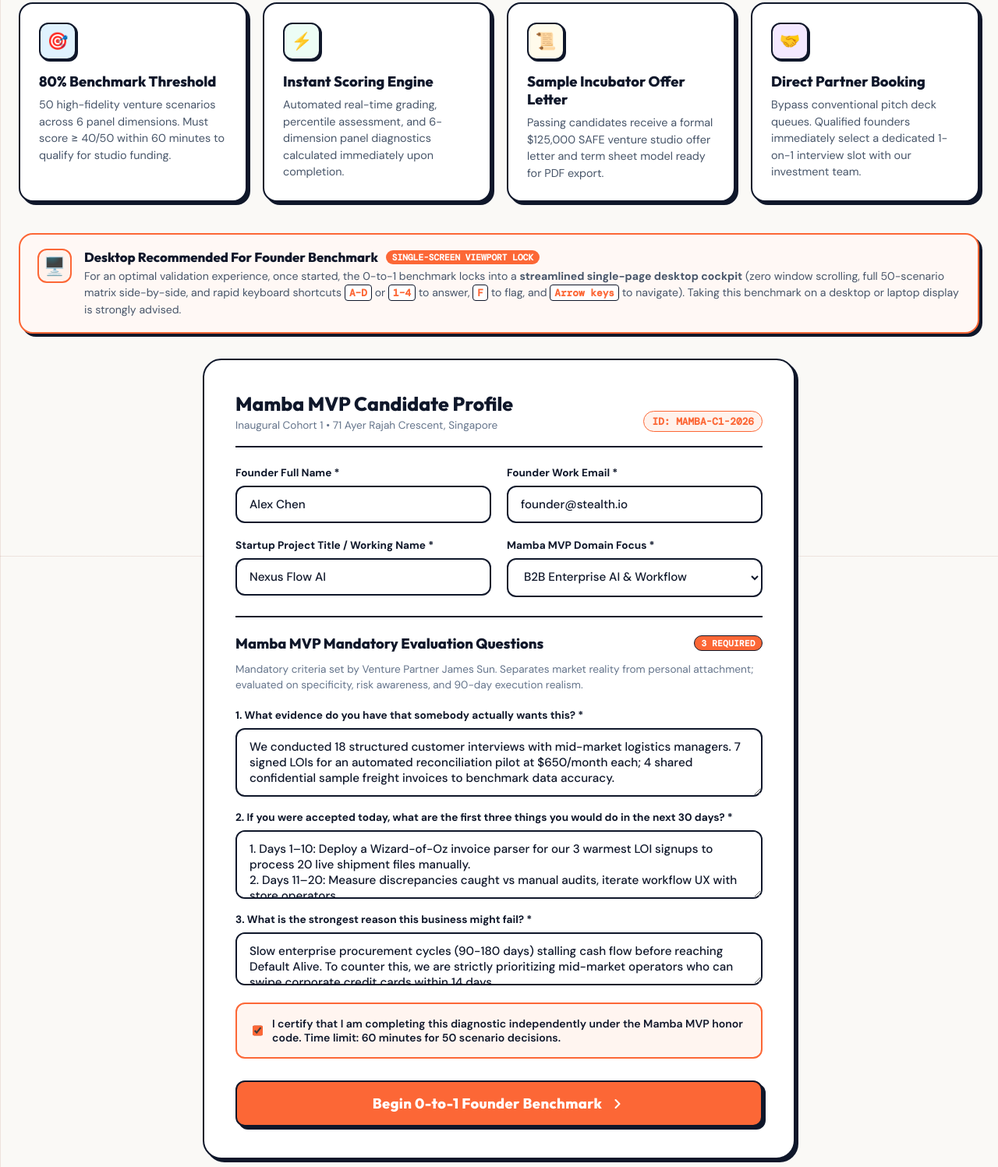
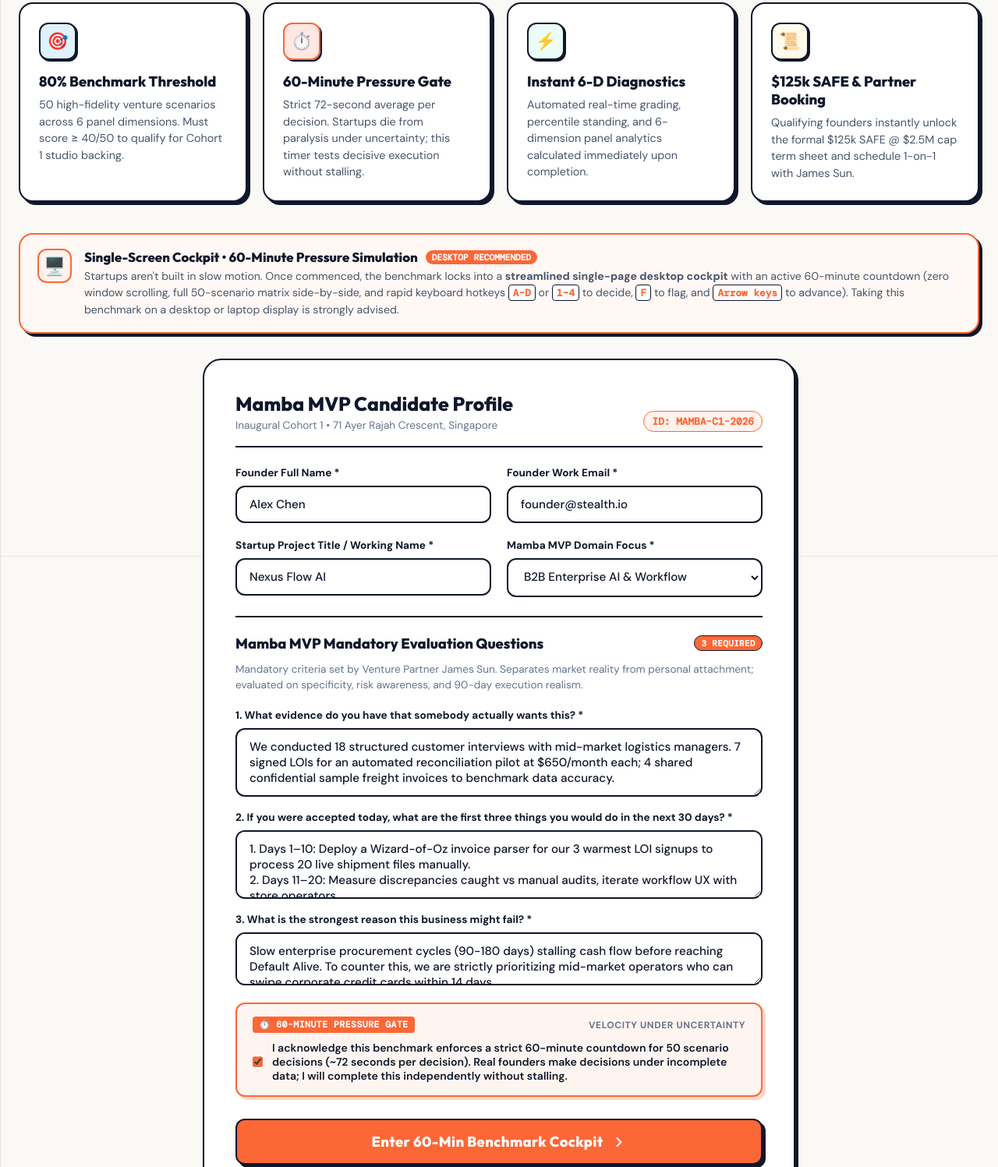
Before and after one commit to evecount/mvp_program, a plain HTML site: page index.html in a window 1280 px wide. Shown: the part 887-2384 px from the top of the page at 78% size. Drawn offline with nearby package versions, Linux system fonts and the light colour scheme; a web font is replaced by a local one.

Commit message:
refactor: scrub proctoring terminology and frame 60-min timer as real-time pressure gate

```diff
--- a/css/style.css
+++ b/css/style.css
@@ -828,12 +828,40 @@ body.exam-mode .header-nav-links {
   box-shadow: 0 0 0 3px var(--accent-orange-shadow);
 }
 
-.proctor-checklist {
+.pressure-pledge-box {
   background: var(--bg-tint-orange);
   border: 2px solid var(--accent-orange);
   border-radius: var(--radius-md);
   padding: 16px 20px;
   margin-bottom: 28px;
+  box-shadow: 4px 4px 0px rgba(252, 103, 54, 0.25);
+}
+
+.pledge-tag-row {
+  display: flex;
+  align-items: center;
+  justify-content: space-between;
+  margin-bottom: 10px;
+}
+
+.pledge-badge {
+  display: inline-block;
+  background: var(--accent-orange);
+  color: #fff;
+  font-family: var(--font-mono);
+  font-size: 0.72rem;
+  font-weight: 800;
+  padding: 3px 8px;
+  border-radius: 4px;
+  letter-spacing: 0.04em;
+}
+
+.pledge-sub {
+  font-size: 0.75rem;
+  font-weight: 700;
+  color: var(--text-muted);
+  text-transform: uppercase;
+  letter-spacing: 0.05em;
 }
 
 .checkbox-label {
@@ -887,7 +915,7 @@ body.exam-mode .header-nav-links {
 }
 
 /* ==========================================================================
-   SCREEN 2: The Proctored Examination Room
+   SCREEN 2: The 0-to-1 Founder Benchmark Cockpit
    ========================================================================== */
 .exam-layout {
   display: grid;
--- a/index.html
+++ b/index.html
@@ -23,7 +23,7 @@
   <div class="grid-overlay"></div>
 
   <div class="app-wrapper">
-    <!-- Top Proctored Header Bar -->
+    <!-- Top Studio Header Bar -->
     <header class="studio-header">
       <a href="#" class="brand-badge" onclick="location.reload(); return false;">
         <div class="brand-logo-icon">VS</div>
@@ -145,25 +145,25 @@
           <div class="rule-card">
             <div class="rule-icon cyan">🎯</div>
             <h3>80% Benchmark Threshold</h3>
-            <p>50 high-fidelity venture scenarios across 6 panel dimensions. Must score ≥ 40/50 within 60 minutes to qualify for studio funding.</p>
+            <p>50 high-fidelity venture scenarios across 6 panel dimensions. Must score ≥ 40/50 to qualify for Cohort 1 studio backing.</p>
+          </div>
+
+          <div class="rule-card">
+            <div class="rule-icon orange" style="background: rgba(252, 103, 54, 0.15); border: 2px solid var(--accent-orange); color: var(--accent-orange);">⏱️</div>
+            <h3>60-Minute Pressure Gate</h3>
+            <p>Strict 72-second average per decision. Startups die from paralysis under uncertainty; this timer tests decisive execution without stalling.</p>
           </div>
 
           <div class="rule-card">
             <div class="rule-icon emerald">⚡</div>
-            <h3>Instant Scoring Engine</h3>
-            <p>Automated real-time grading, percentile assessment, and 6-dimension panel diagnostics calculated immediately upon completion.</p>
+            <h3>Instant 6-D Diagnostics</h3>
+            <p>Automated real-time grading, percentile standing, and 6-dimension panel analytics calculated immediately upon completion.</p>
           </div>
 
           <div class="rule-card">
             <div class="rule-icon gold">📜</div>
-            <h3>Sample Incubator Offer Letter</h3>
-            <p>Passing candidates receive a formal $125,000 SAFE venture studio offer letter and term sheet model ready for PDF export.</p>
-          </div>
-
-          <div class="rule-card">
-            <div class="rule-icon purple">🤝</div>
-            <h3>Direct Partner Booking</h3>
-            <p>Bypass conventional pitch deck queues. Qualified founders immediately select a dedicated 1-on-1 interview slot with our investment team.</p>
+            <h3>$125k SAFE & Partner Booking</h3>
+            <p>Qualifying founders instantly unlock the formal $125k SAFE @ $2.5M cap term sheet and schedule 1-on-1 with James Sun.</p>
           </div>
         </div>
 
@@ -172,11 +172,11 @@
           <div class="advisory-icon-box">🖥️</div>
           <div class="advisory-body">
             <div class="advisory-header-row">
-              <span class="advisory-title">Desktop Recommended For Founder Benchmark</span>
-              <span class="advisory-tag">Single-Screen Viewport Lock</span>
+              <span class="advisory-title">Single-Screen Cockpit • 60-Minute Pressure Simulation</span>
+              <span class="advisory-tag">Desktop Recommended</span>
             </div>
             <p class="advisory-text">
-              For an optimal validation experience, once started, the 0-to-1 benchmark locks into a <strong>streamlined single-page desktop cockpit</strong> (zero window scrolling, full 50-scenario matrix side-by-side, and rapid keyboard shortcuts <code>A–D</code> or <code>1–4</code> to answer, <code>F</code> to flag, and <code>Arrow keys</code> to navigate). Taking this benchmark on a desktop or laptop display is strongly advised.
+              Startups aren't built in slow motion. Once commenced, the benchmark locks into a <strong>streamlined single-page desktop cockpit</strong> with an active 60-minute countdown (zero window scrolling, full 50-scenario matrix side-by-side, and rapid keyboard hotkeys <code>A–D</code> or <code>1–4</code> to decide, <code>F</code> to flag, and <code>Arrow keys</code> to advance). Taking this benchmark on a desktop or laptop display is strongly advised.
             </p>
           </div>
         </div>
@@ -255,15 +255,19 @@
               </div>
             </div>
 
-            <div class="proctor-checklist">
+            <div class="pressure-pledge-box">
+              <div class="pledge-tag-row">
+                <span class="pledge-badge">⏱️ 60-MINUTE PRESSURE GATE</span>
+                <span class="pledge-sub">Velocity Under Uncertainty</span>
+              </div>
               <label class="checkbox-label">
                 <input type="checkbox" id="cand-agree" required checked>
-                <span>I certify that I am completing this diagnostic independently under the Mamba MVP honor code. Time limit: 60 minutes for 50 scenario decisions.</span>
+                <span>I acknowledge this benchmark enforces a strict 60-minute countdown for 50 scenario decisions (~72 seconds per decision). Real founders make decisions under incomplete data; I will complete this independently without stalling.</span>
               </label>
             </div>
 
             <button type="submit" class="cta-button" id="btn-start-exam">
-              <span>Begin 0-to-1 Founder Benchmark</span>
+              <span>Enter 60-Min Benchmark Cockpit</span>
               <svg width="20" height="20" viewBox="0 0 24 24" fill="none" stroke="currentColor" stroke-width="2.5" stroke-linecap="round" stroke-linejoin="round">
                 <polyline points="9 18 15 12 9 6"></polyline>
               </svg>
@@ -317,7 +321,7 @@
               <ul class="audience-feature-list">
                 <li>Real-world case studies of pre-seed failure modes</li>
                 <li>Guest lectures by General Partners and EIRs</li>
-                <li>Access to the 50-Question Proctored Entrance Diagnostic</li>
+                <li>Access to The 50-Decision 0-to-1 Founder Benchmark</li>
               </ul>
             </div>
           </div>
@@ -518,7 +522,7 @@
       </section>
 
       <!-- ====================================================================
-           SCREEN 2: The Proctored Examination Room
+           SCREEN 2: The 0-to-1 Founder Benchmark Cockpit
            ==================================================================== -->
       <section class="screen" id="screen-exam">
         <div class="exam-layout">
--- a/js/sound.js
+++ b/js/sound.js
@@ -1,5 +1,5 @@
 /**
- * Sound synthesizer using Web Audio API for proctored exam experience
+ * Sound synthesizer using Web Audio API for The 0-to-1 Founder Benchmark
  */
 class SoundEngine {
   constructor() {
```
Also changed, not shown: README.md.
